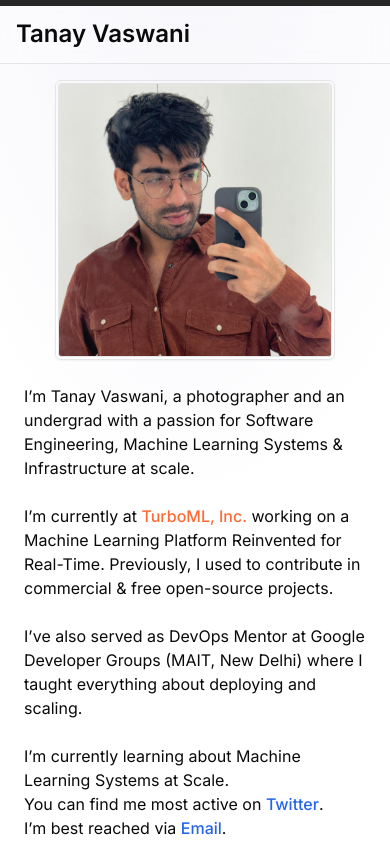
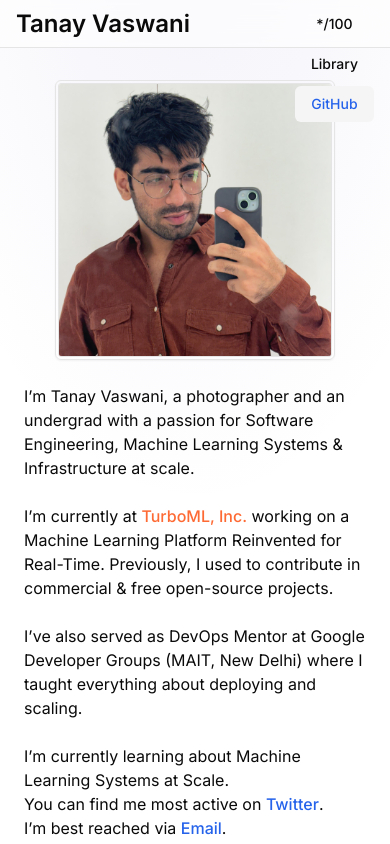
Before and after one commit to tanayvaswani/tanayvaswani.com, a Next.js app: page / in a window 390 px wide. Shown: the top 844 px of the page. Built offline with nearby package versions, Linux system fonts and the light colour scheme.

Commit message:
fix: navbar

```diff
--- a/src/components/navigation/nav-menu.tsx
+++ b/src/components/navigation/nav-menu.tsx
@@ -35,6 +35,7 @@ const NavigationMenu = () => {
   const currentRoute = pathname.split("/")[1];
 
   return (
+    <div>
       <div className="hidden md:flex items-center justify-center gap-1">
         {navigationRoutes.map((route, index) => (
           <Button
@@ -52,6 +53,25 @@ const NavigationMenu = () => {
           </Button>
         ))}
       </div>
+
+      <div className="md:hidden flex flex-col items-center justify-center gap-1">
+        {navigationRoutes.map((route, index) => (
+          <Button
+            key={index}
+            variant={"navigation"}
+            className={cn(
+              currentRoute == route.path.split("/")[1] &&
+                "bg-neutral-100 text-blue-600"
+            )}
+            asChild
+          >
+            <Link href={route.path} target={route.isExternal ? "_blank" : ""}>
+              {route.title}
+            </Link>
+          </Button>
+        ))}
+      </div>
+    </div>
   );
 };
 
--- a/src/components/navigation/navbar.tsx
+++ b/src/components/navigation/navbar.tsx
@@ -3,8 +3,8 @@ import NavigationMenu from "./nav-menu";
 
 const Navbar = () => {
   return (
-    <div className="fixed top-0 w-full border-b border-t-[6px] border-t-neutral-800 bg-white/30 backdrop-blur-md h-16">
-      <div className="md:max-w-screen-md md:mx-auto py-3 px-4 md:px-0 flex items-center justify-between">
+    <div className="fixed top-0 w-full border-b border-t-neutral-800 bg-white/60 backdrop-blur-md h-12">
+      <div className="md:max-w-screen-md md:mx-auto py-3 px-4 md:px-0 flex items-center justify-between h-full">
         <Logo />
 
         <NavigationMenu />
```
Lines whose indentation alone changed are shown as unchanged.
